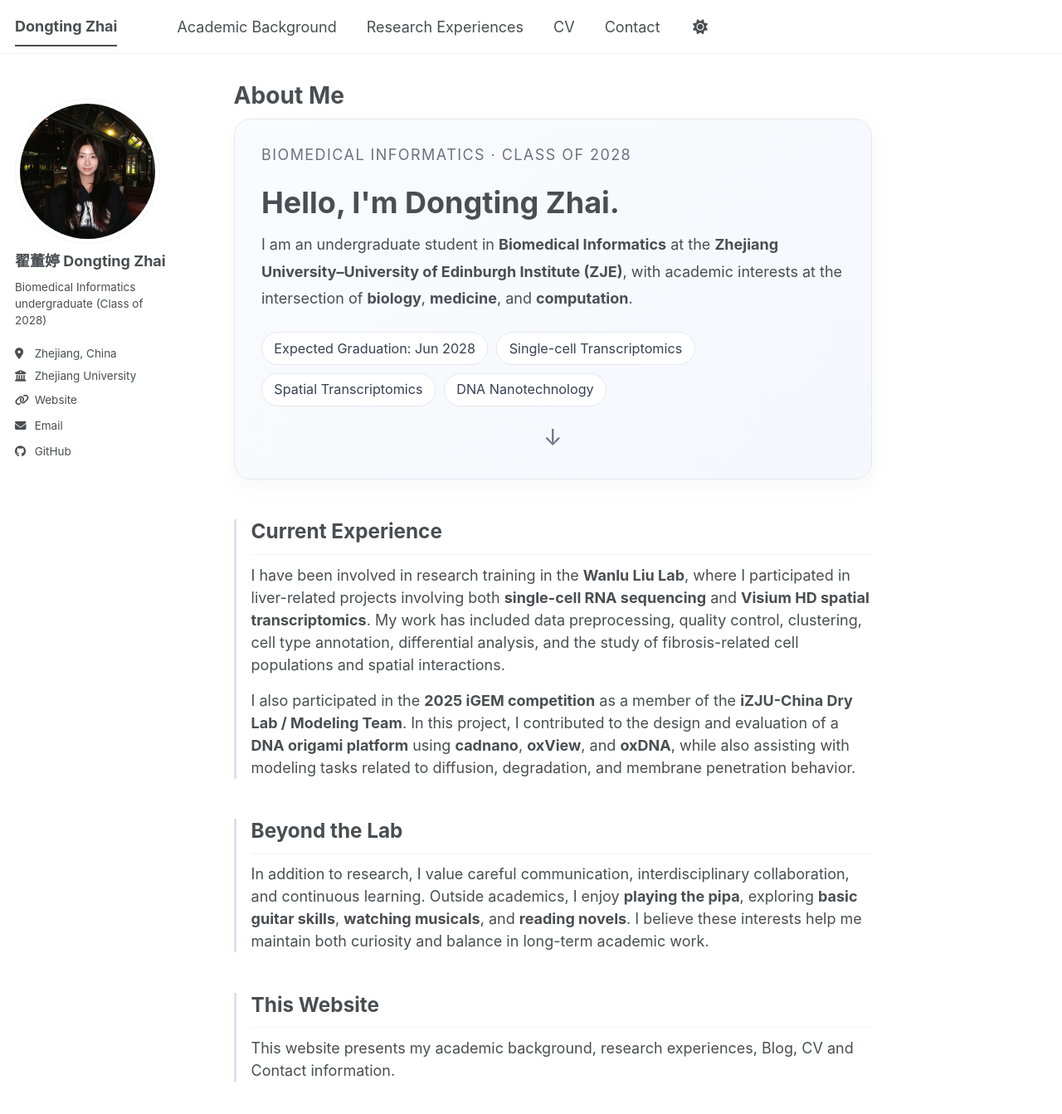
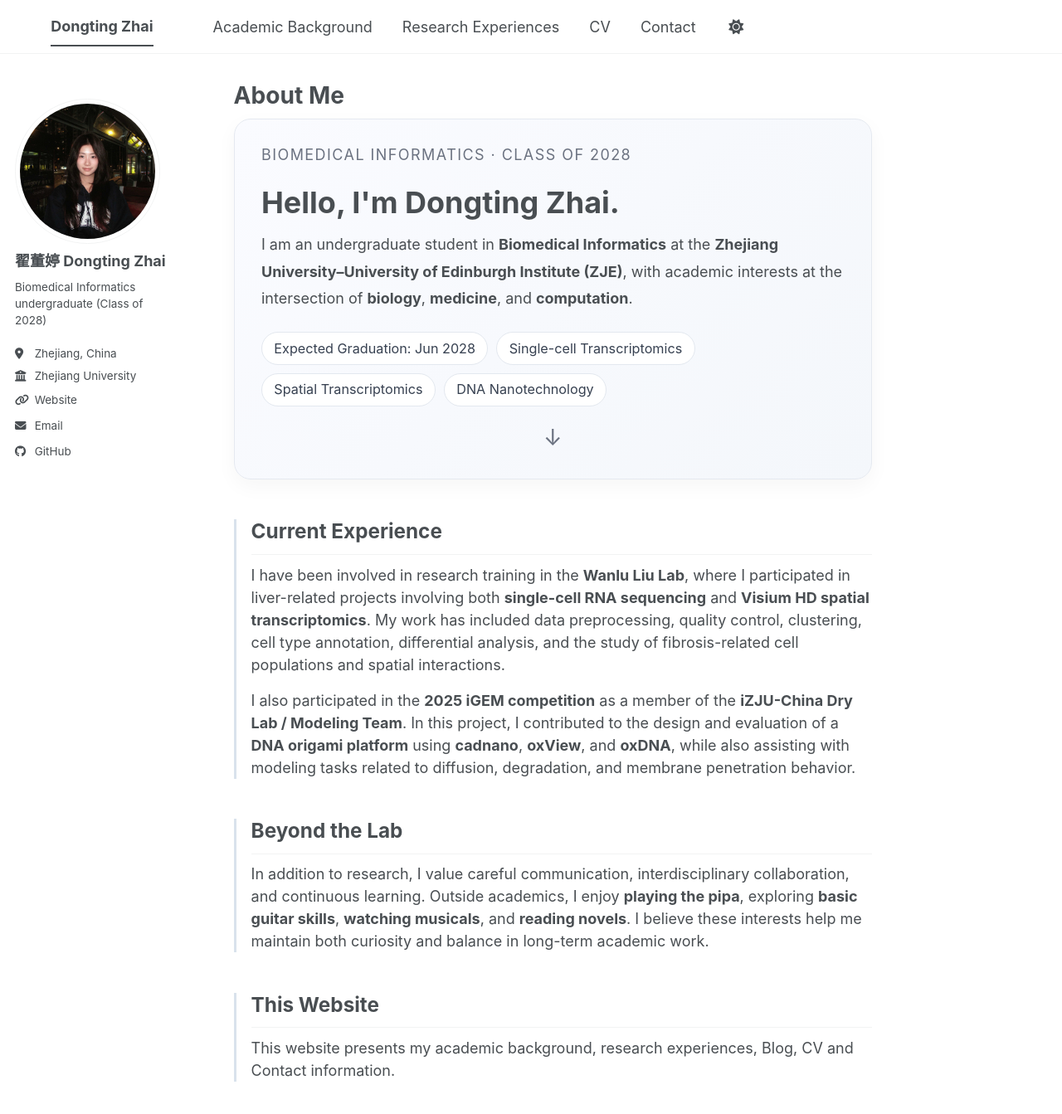
Before and after one commit to Iris1618/Iris1618.github.io, a Jekyll site: the page built from _pages/about.md, in a window 1280 px wide and 1400 px high. Shown: the top 1343 px of the window at 83% size. Built offline with Jekyll 4.4.1, drawn with Linux system fonts in a browser that asks for light colours; a script bundle is joined from its source files by our own code; library files that are not in the unit come from our copies.

Commit message:
Add margin-left to visible-links in greedy-nav

```diff
--- a/assets/css/main.scss
+++ b/assets/css/main.scss
@@ -41,3 +41,6 @@
     "vendor/font-awesome/solid",
     "vendor/font-awesome/brands"
 ;
+.greedy-nav .visible-links {
+  margin-left: 2.4rem;
+}
```
